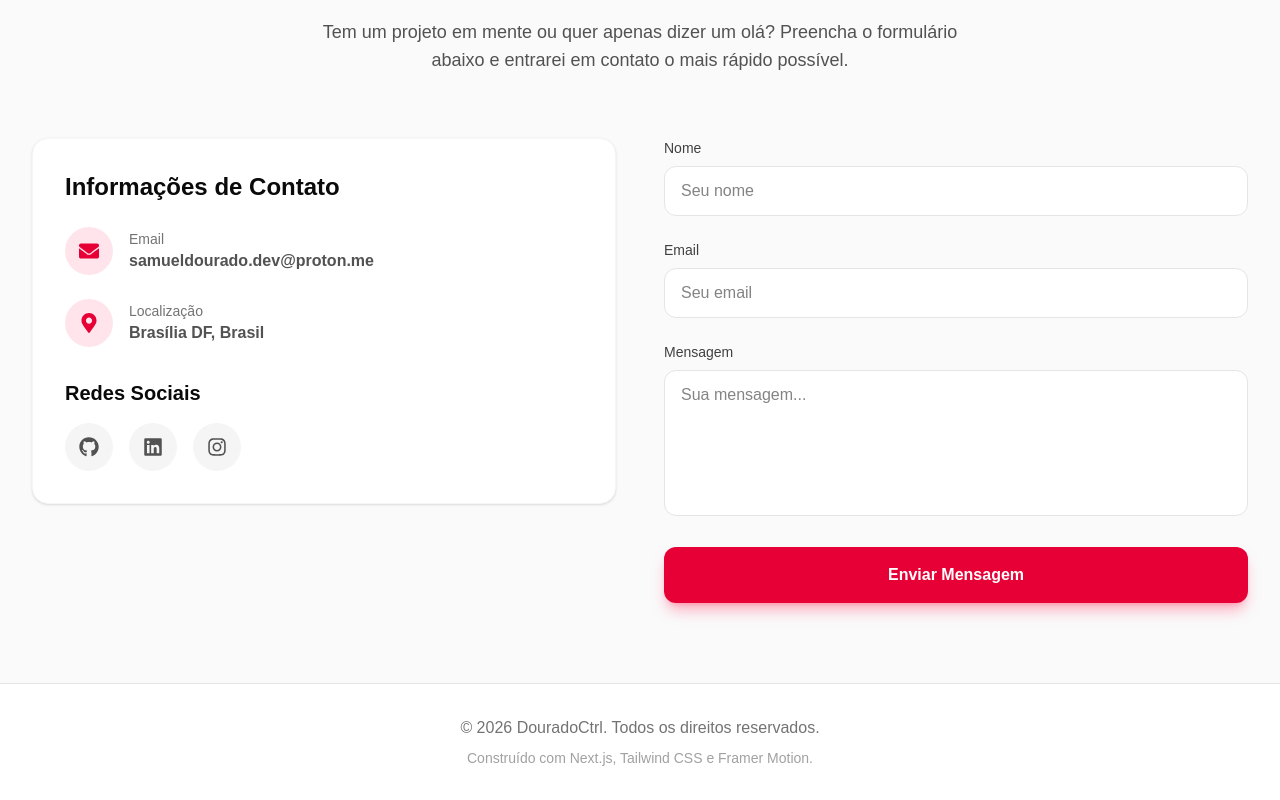
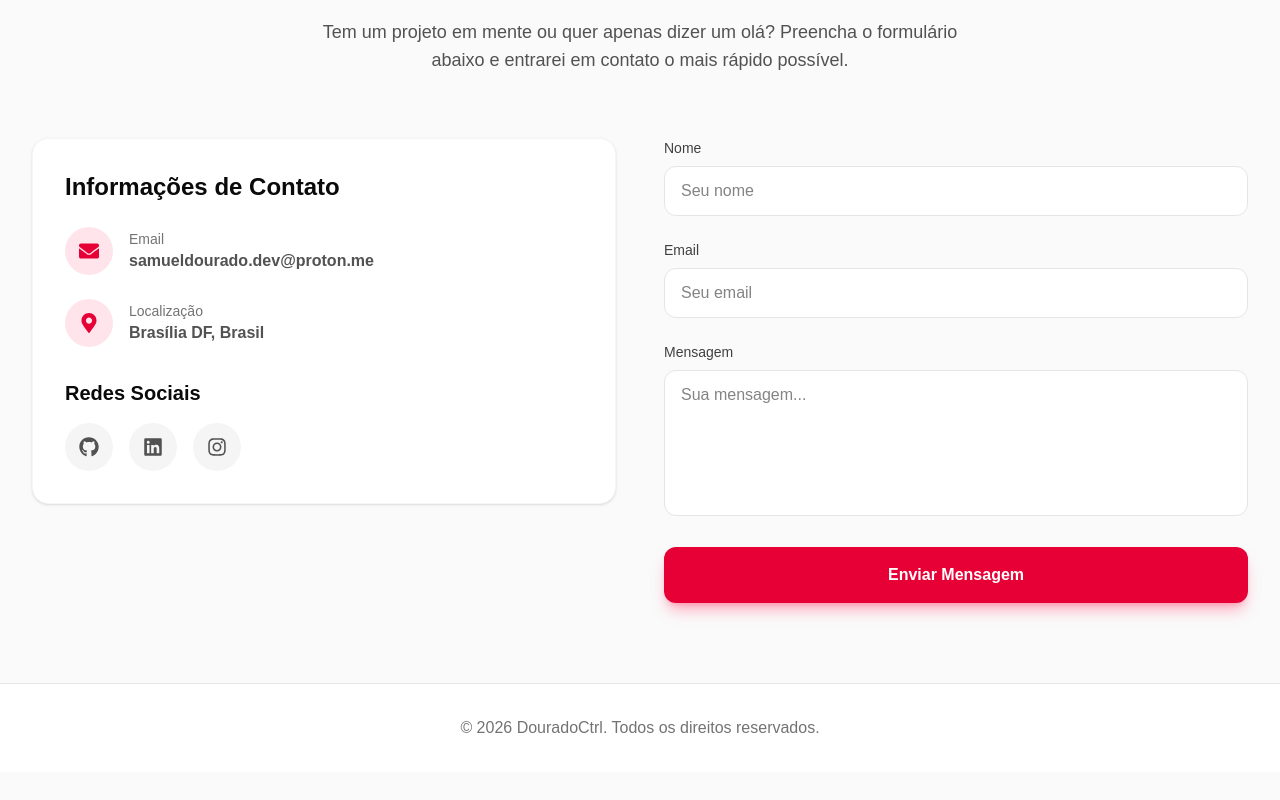
Before and after one commit to DouradoCtrl/portifolio, a Next.js app: page / in a window 1280 px wide. Shown: the part 3780-4580 px from the top of the page. After the commit the page ends 4552 px from the top, so only its background shows below. Built offline with nearby package versions, Linux system fonts and the light colour scheme.

Commit message:
add: ocultado informações do Footer

```diff
--- a/components/Footer.tsx
+++ b/components/Footer.tsx
@@ -7,9 +7,9 @@ export default function Footer() {
         <p className="text-neutral-500 dark:text-neutral-400">
           © {currentYear} DouradoCtrl. Todos os direitos reservados.
         </p>
-        <p className="text-sm mt-2 text-neutral-400 dark:text-neutral-500">
+        {/* <p className="text-sm mt-2 text-neutral-400 dark:text-neutral-500">
           Construído com Next.js, Tailwind CSS e Framer Motion.
-        </p>
+        </p> */}
       </div>
     </footer>
   );
```
